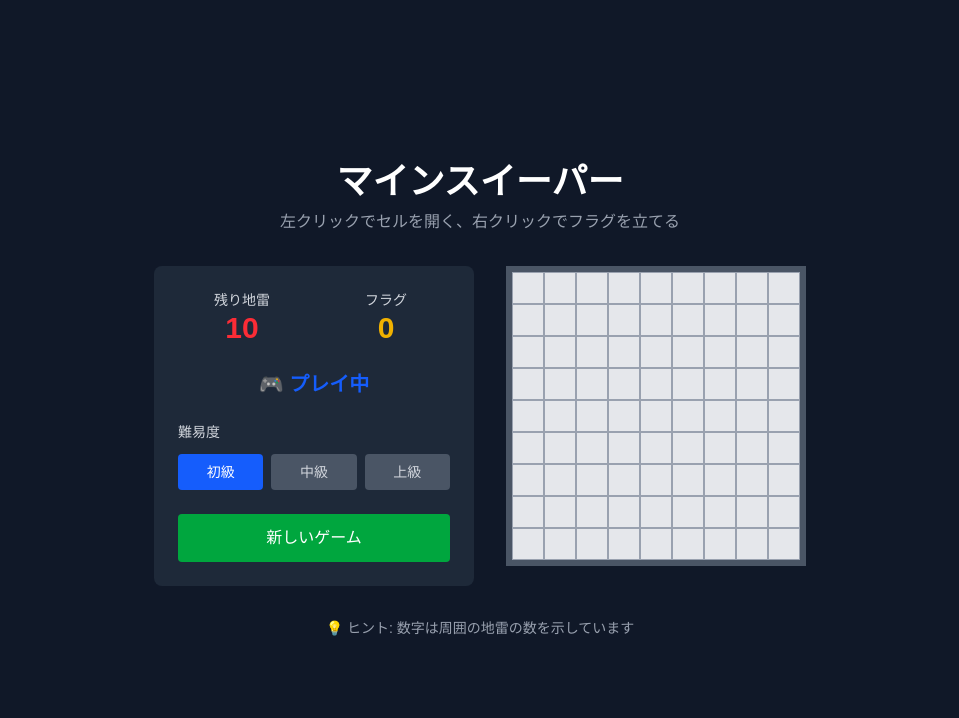
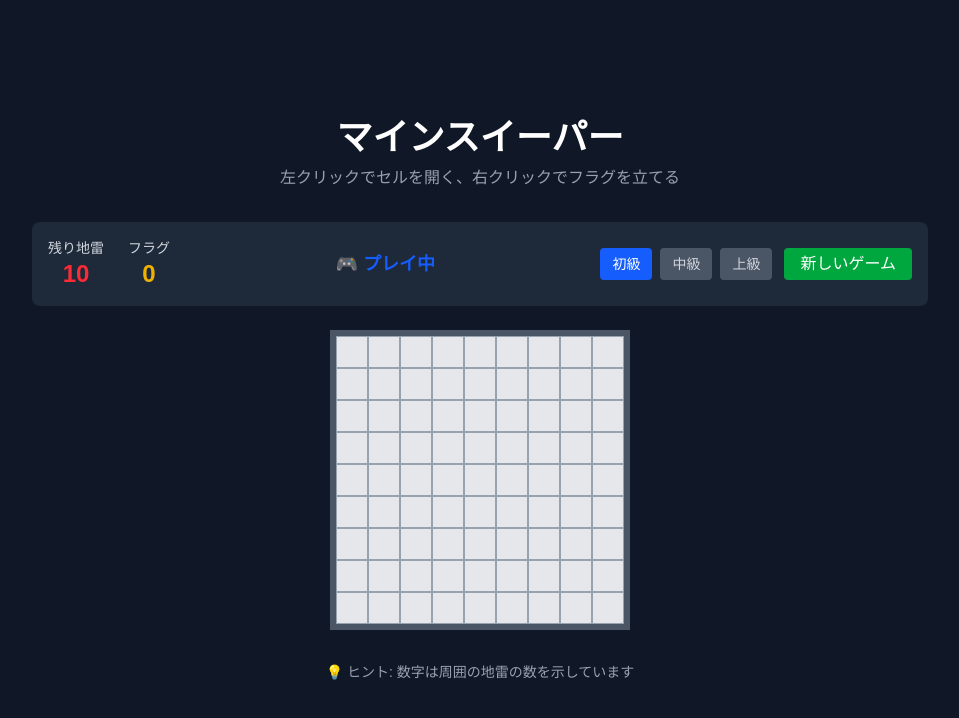
Before and after one commit to kinzaru3/minesweeper-frontend, a Next.js app: page / in a window 1280 px wide. Shown: the top 718 px of the page, without its empty margins (160-1119 px from the left). Built offline with nearby package versions, Linux system fonts and the light colour scheme.

Commit message:
Move menu to top of game board

```diff
--- a/src/components/GameInfo.tsx
+++ b/src/components/GameInfo.tsx
@@ -42,20 +42,20 @@ export default function GameInfo({
   };
 
   return (
-    <div className="bg-gray-800 text-white p-6 rounded-lg">
-      <div className="space-y-6">
+    <div className="bg-gray-800 text-white p-4 rounded-lg">
+      <div className="flex flex-col sm:flex-row justify-between items-center gap-4">
         {/* ゲーム統計 */}
-        <div className="grid grid-cols-2 gap-4">
+        <div className="flex items-center gap-6">
           <div className="text-center">
             <div className="text-sm text-gray-300">残り地雷</div>
-            <div className="text-3xl font-bold text-red-500">
+            <div className="text-2xl font-bold text-red-500">
               {mineCount - flaggedCount}
             </div>
           </div>
 
           <div className="text-center">
             <div className="text-sm text-gray-300">フラグ</div>
-            <div className="text-3xl font-bold text-yellow-500">
+            <div className="text-2xl font-bold text-yellow-500">
               {flaggedCount}
             </div>
           </div>
@@ -63,18 +63,17 @@ export default function GameInfo({
 
         {/* ゲーム状態 */}
         <div className="text-center">
-          <div className={`text-xl font-bold ${getStatusColor()}`}>
+          <div className={`text-lg font-bold ${getStatusColor()}`}>
             {getStatusMessage()}
           </div>
         </div>
 
-        {/* 難易度選択 */}
-        <div className="space-y-3">
-          <div className="text-sm text-gray-300 font-medium">難易度</div>
-          <div className="grid grid-cols-3 gap-2">
+        {/* 難易度選択とリセットボタン */}
+        <div className="flex flex-col sm:flex-row gap-3">
+          <div className="flex gap-2">
             <button
               onClick={() => onDifficultyChange('easy')}
-              className={`px-3 py-2 rounded text-sm font-medium transition-colors ${
+              className={`px-3 py-1 rounded text-sm font-medium transition-colors ${
                 difficulty === 'easy'
                   ? 'bg-blue-600 text-white'
                   : 'bg-gray-600 text-gray-300 hover:bg-gray-500'
@@ -84,7 +83,7 @@ export default function GameInfo({
             </button>
             <button
               onClick={() => onDifficultyChange('medium')}
-              className={`px-3 py-2 rounded text-sm font-medium transition-colors ${
+              className={`px-3 py-1 rounded text-sm font-medium transition-colors ${
                 difficulty === 'medium'
                   ? 'bg-blue-600 text-white'
                   : 'bg-gray-600 text-gray-300 hover:bg-gray-500'
@@ -94,7 +93,7 @@ export default function GameInfo({
             </button>
             <button
               onClick={() => onDifficultyChange('hard')}
-              className={`px-3 py-2 rounded text-sm font-medium transition-colors ${
+              className={`px-3 py-1 rounded text-sm font-medium transition-colors ${
                 difficulty === 'hard'
                   ? 'bg-blue-600 text-white'
                   : 'bg-gray-600 text-gray-300 hover:bg-gray-500'
@@ -103,15 +102,14 @@ export default function GameInfo({
               上級
             </button>
           </div>
+
+          <button
+            onClick={onReset}
+            className="px-4 py-1 bg-green-600 hover:bg-green-700 text-white font-medium rounded transition-colors"
+          >
+            新しいゲーム
+          </button>
         </div>
-
-        {/* リセットボタン */}
-        <button
-          onClick={onReset}
-          className="w-full px-4 py-3 bg-green-600 hover:bg-green-700 text-white font-medium rounded transition-colors"
-        >
-          新しいゲーム
-        </button>
       </div>
     </div>
   );
--- a/src/components/Minesweeper.tsx
+++ b/src/components/Minesweeper.tsx
@@ -23,15 +23,14 @@ export default function Minesweeper() {
 
   return (
     <div className="min-h-screen bg-gray-900 flex items-center justify-center p-4">
-      <div className="max-w-7xl w-full">
+      <div className="max-w-4xl w-full">
         <div className="text-center mb-8">
           <h1 className="text-4xl font-bold text-white mb-2">マインスイーパー</h1>
           <p className="text-gray-400">左クリックでセルを開く、右クリックでフラグを立てる</p>
         </div>
 
-        <div className="flex flex-col lg:flex-row gap-8 items-start justify-center">
-          {/* ゲーム情報パネル */}
-          <div className="lg:w-80 flex-shrink-0">
+        {/* ゲーム情報パネル - 上部に配置 */}
+        <div className="mb-6">
           <GameInfo
             mineCount={gameState.mineCount}
             flaggedCount={gameState.flaggedCount}
@@ -42,14 +41,13 @@ export default function Minesweeper() {
           />
         </div>
 
-          {/* ゲームボード */}
-          <div className="flex justify-center lg:justify-start">
+        {/* ゲームボード - 中央に配置 */}
+        <div className="flex justify-center">
           <GameBoard
             board={gameState.cells}
             onCellClick={handleCellClick}
             onCellRightClick={handleCellRightClick}
           />
-          </div>
         </div>
 
         <div className="mt-8 text-center text-gray-400 text-sm">
```
Lines whose indentation alone changed are shown as unchanged.
